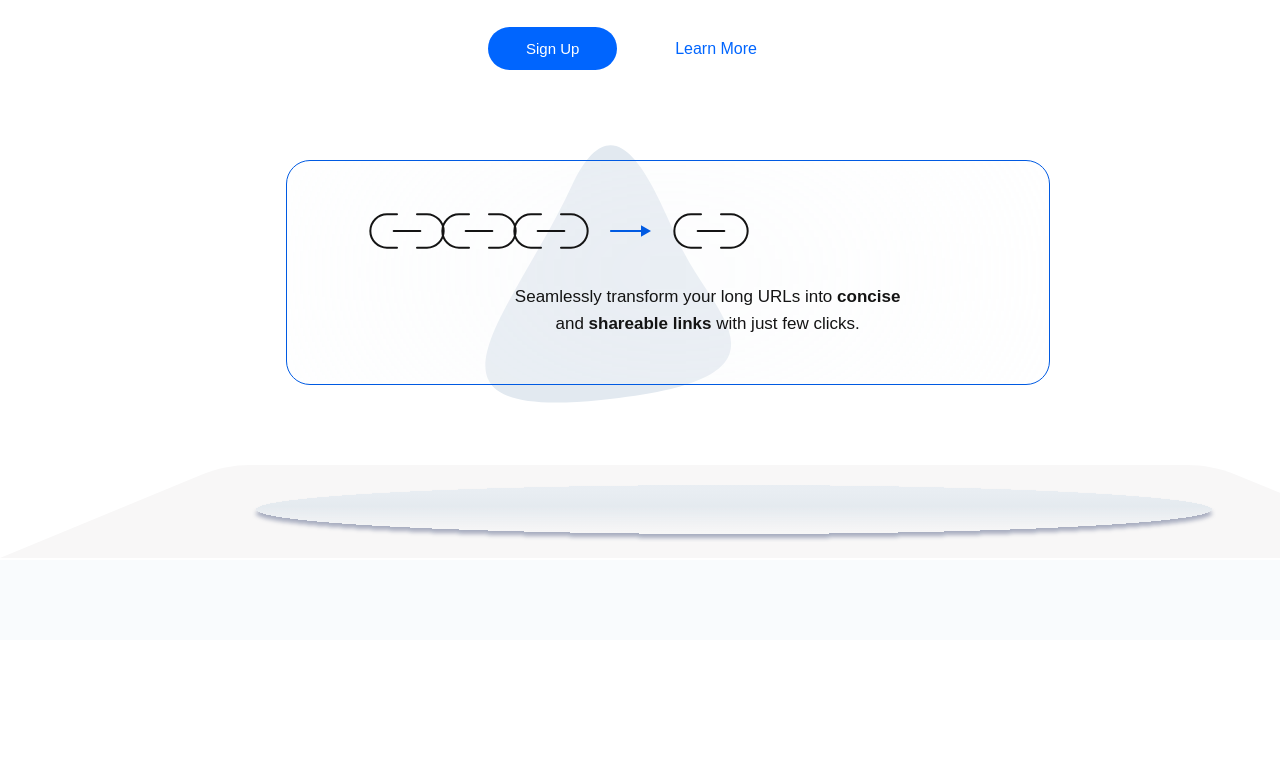
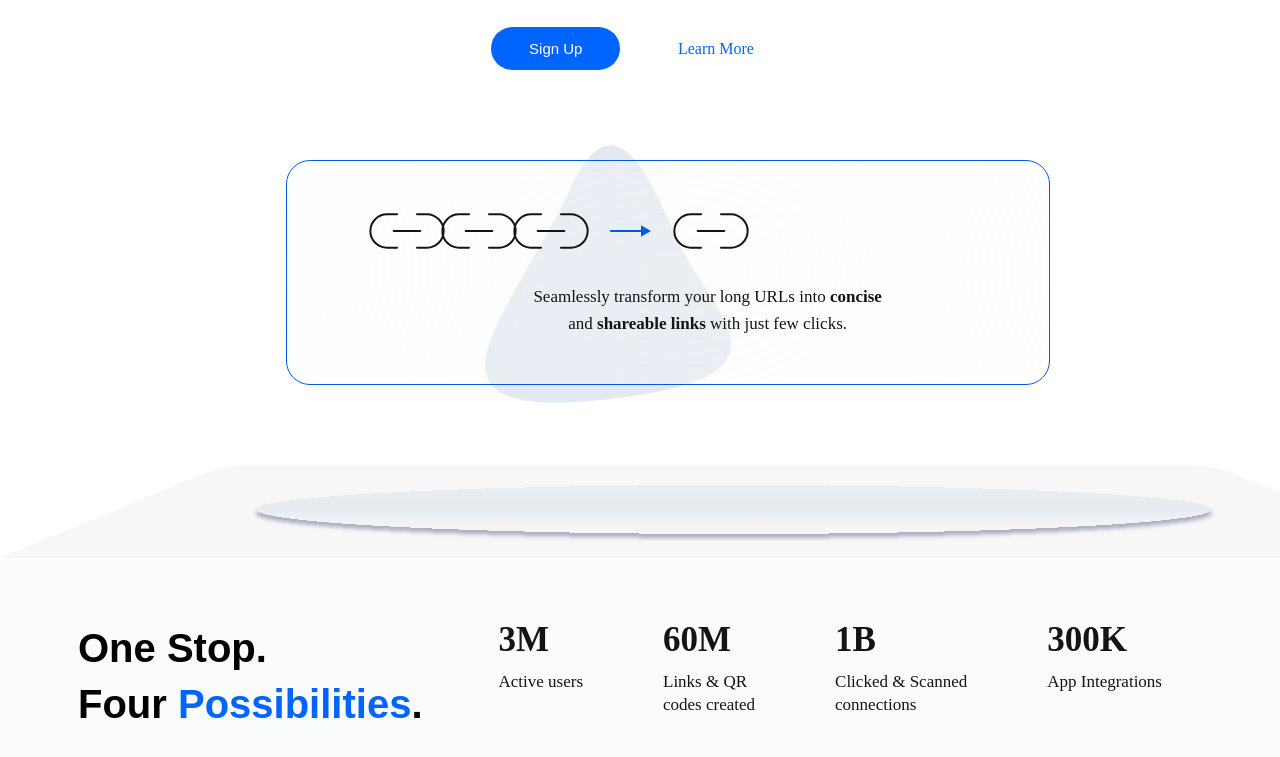
Before and after one commit to adetutudeborah/scissor-landing-page, a plain HTML site: page index.html in a window 1280 px wide. Shown: the part 473-1230 px from the top of the page. Before the commit the page ends 1113 px from the top, so only its background shows below. Drawn offline with Linux system fonts and the light colour scheme; a web font is replaced by a local one.

Commit message:
added the metrics section

```diff
--- a/index.html
+++ b/index.html
@@ -66,6 +66,32 @@
 
     <section class="metrics">
 
+        <div>
+            <h2 class="metrics-title">One Stop. <br/> Four <span class="possibilities">Possibilities</span>.</h2>
+        </div>
+
+        <div class="metrics-details">
+             <div class="metrics-info">
+                <h3 class="metrics-value">3M</h3>
+                <p class="metrics-text">Active users</p>
+             </div>
+
+             <div class="metrics-info">
+                <h3 class="metrics-value">60M</h3>
+                <p class="metrics-text">Links & QR <br /> codes created</p>
+             </div>
+
+             <div class="metrics-info">
+                <h3 class="metrics-value">1B</h3>
+                <p class="metrics-text">Clicked & Scanned <br /> connections</p>
+             </div>
+
+             <div class="metrics-info">
+                <h3 class="metrics-value">300K</h3>
+                <p class="metrics-text">App Integrations</p>
+             </div>
+        </div>
+
     </section>
 
     <!-- Features -->
--- a/src/styles.css
+++ b/src/styles.css
@@ -17,7 +17,7 @@
     --default-font-family: 'Gilroy-Bold', sans-serif;
     --heavy-font-family: 'Gilroy-Heavy', sans-serif;
     --light-font-family: 'Gilroy-Light', sans-serif;
-    --medium-font-family: 'Gilroy-Medium', sans-serif;
+    --medium-font-family: 'gilroy-medium', sanserif;
     --regular-font-family: 'Gilroy-Regular', sans-serif;
   }
 
@@ -218,5 +218,42 @@
 
 .metrics {
    background-color: #f9fbfd;
-   padding: 4rem 0;
+   padding: 6rem 6rem;
+   display: flex;
+   justify-content: space-around;
 }
+
+.metrics-title {
+   font-size: var(--default-font-family);
+   font-size: 4rem;
+   line-height: 1.4;
+}
+
+.possibilities {
+   color: var(--primary-color);
+}
+
+.metrics-details {
+   display: flex;
+}
+
+.metrics-info {
+   text-align: left;
+   padding: 0rem 4rem;
+}
+
+.metrics-value {
+   font-size: 3.5rem;
+   font-weight: bold;
+   font-family: var(--medium-font-family);
+   color: var(--text-color);
+   padding-bottom: 1rem;
+}
+
+.metrics-text {
+   color: var(--text-color);
+   font-family: var(--medium-font-family);
+   font-size: 1.7rem;
+   line-height: 1.4;
+   font-weight: 500;
+}
```
